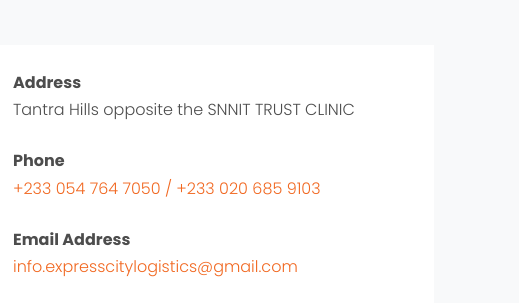
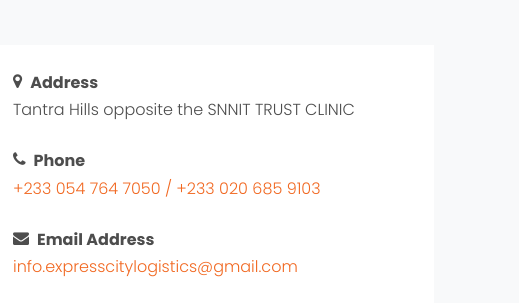
Before and after one commit to cusmilesolutions/ecl-website, a website: page public/index.html in a window 1280 px wide. Shown: the part 4287-4590 px from the top of the page, 761-1280 px from the left. Drawn offline with Linux system fonts and the light colour scheme; files whose address does not match are found by name; a web font is replaced by a local one.

Commit message:
template modified -icons added to contact section

```diff
--- a/public/index.html
+++ b/public/index.html
@@ -485,17 +485,17 @@
           </div>
           <div class="col-md-5">
             <div class="p-4 mb-3 bg-white">
-              <p class="mb-0 font-weight-bold">Address</p>
+              <p class="mb-0 font-weight-bold"><i class="icon-map-marker pr-2"></i>Address</p>
               <p class="mb-4">
                 Tantra Hills opposite the SNNIT TRUST CLINIC
               </p>
 
-              <p class="mb-0 font-weight-bold">Phone</p>
+              <p class="mb-0 font-weight-bold"><i class="icon-phone pr-2"></i>Phone</p>
               <p class="mb-4">
                 <a href="#">+233 054 764 7050 / +233 020 685 9103</a>
               </p>
 
-              <p class="mb-0 font-weight-bold">Email Address</p>
+              <p class="mb-0 font-weight-bold"><i class="icon-envelope pr-2"></i>Email Address</p>
               <p class="mb-0">
                 <a href="#">info.expresscitylogistics@gmail.com</a>
               </p>
```
